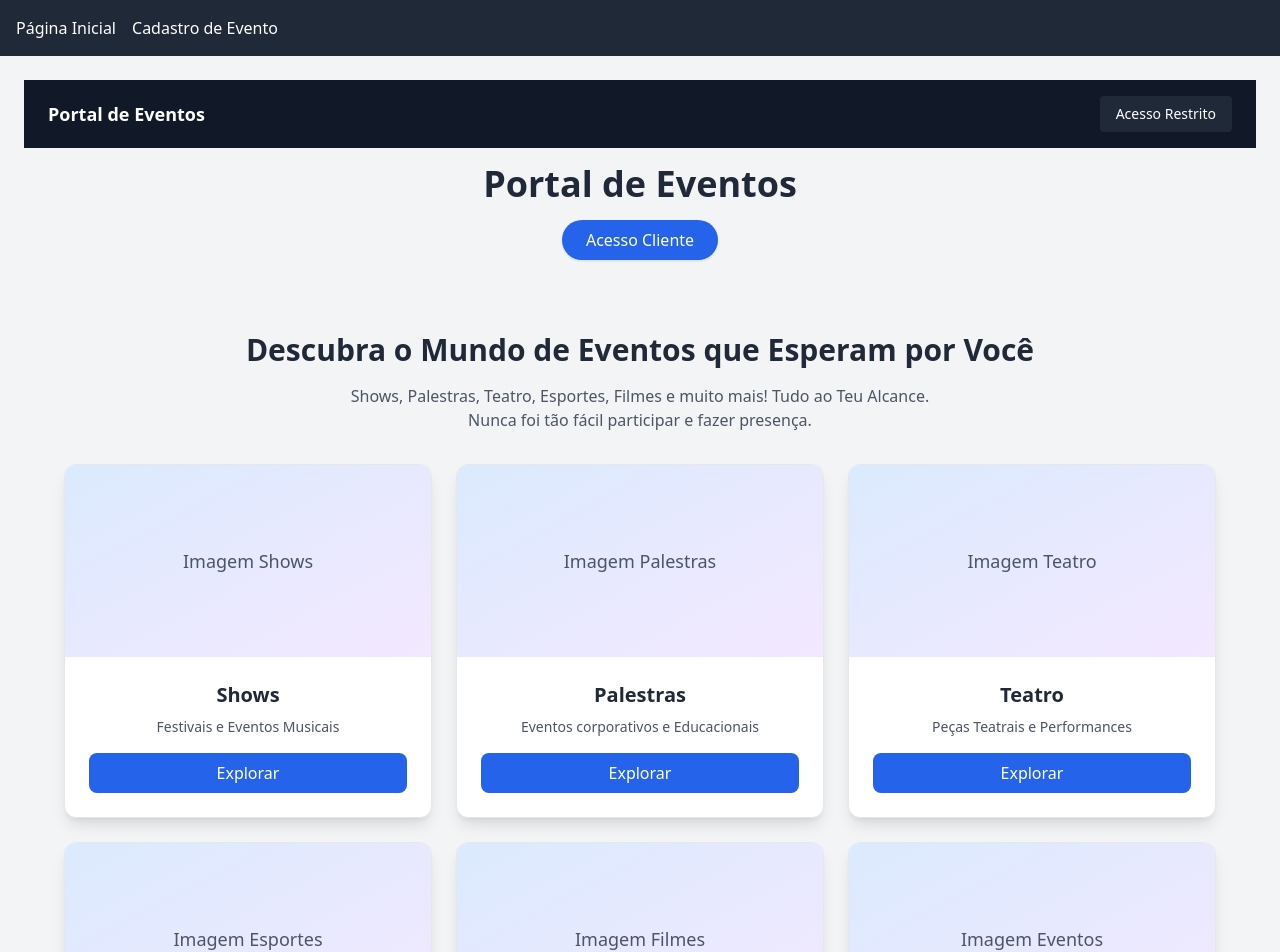
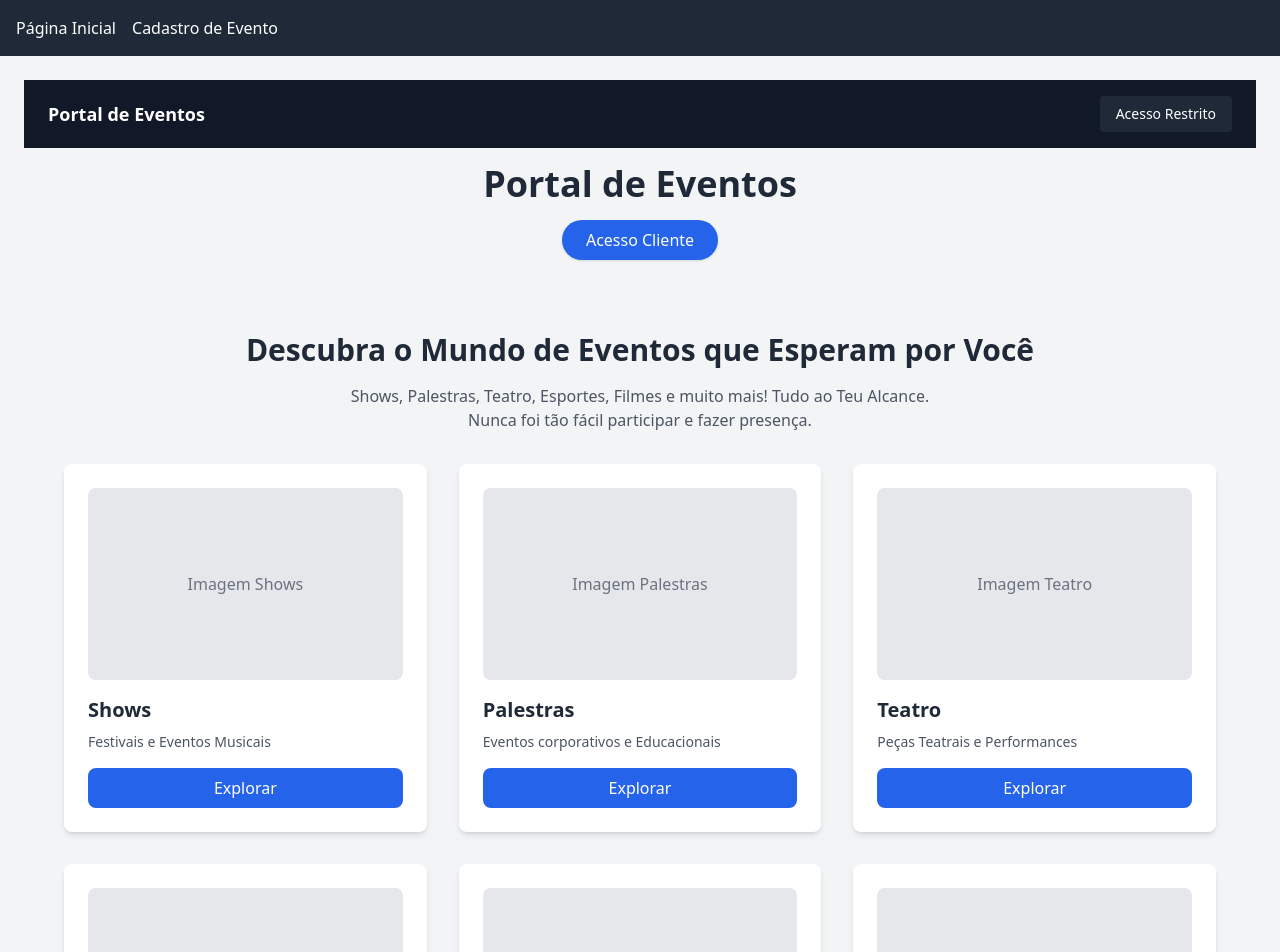
Before and after one commit to Andrehlb/portal-ingressos-frontend, a React (Vite) app: page / in a window 1280 px wide. Shown: the top 952 px of the page. Built offline with nearby package versions, Linux system fonts and the light colour scheme.

Commit message:
feat: add CategoriaCard component for category display and navigation in HomePage

```diff
--- /dev/null
+++ b/src/components/CategoriaCard.jsx
@@ -0,0 +1,35 @@
+// src/components/CategoriaCard.jsx
+import React from 'react';
+import { useNavigate } from 'react-router-dom';
+
+export default function CategoriaCard({ categoria }) {
+    const navigate = useNavigate();
+
+    const handleClick = () => {
+        // 🔌 Futuro: filtrar por categoria no back-end
+        navigate(`/eventos/${categoria.nome.toLowerCase()}`);
+    };
+
+    return (
+        <div
+            className="bg-white rounded-lg shadow-md overflow-hidden hover:shadow-lg transition hover:scale-[1.02] cursor-pointer"
+            onClick={handleClick}
+        >
+            <div className="p-6">
+                {/* Imagem fictícia */}
+                <div className="bg-gray-200 h-48 rounded-lg mb-4 flex items-center justify-center text-gray-500">
+                    Imagem {categoria.nome}
+                </div>
+
+                {/* Nome e descrição */}
+                <h3 className="text-xl font-bold text-gray-800 mb-2">{categoria.nome}</h3>
+                <p className="text-gray-600 text-sm mb-4">{categoria.descricao}</p>
+
+                {/* Botão opcional */}
+                <button className="w-full py-2 bg-blue-600 text-white rounded-lg hover:bg-blue-700 transition">
+                    Explorar
+                </button>
+            </div>
+        </div>
+    );
+}
--- a/src/pages/cliente/HomePage.jsx
+++ b/src/pages/cliente/HomePage.jsx
@@ -2,6 +2,7 @@
 import React, { useState } from 'react';
 import { useNavigate } from 'react-router-dom';
 import axios from 'axios'; // Ou sua biblioteca de HTTP preferida
+import CategoriaCard from '../../components/CategoriaCard';
 
 export default function HomePage() {
   const navigate = useNavigate();
@@ -117,30 +118,9 @@ export default function HomePage() {
           Nunca foi tão fácil participar e fazer presença.
         </p>
 
-        <div className="grid grid-cols-1 sm:grid-cols-2 lg:grid-cols-3 gap-6">
+        <div className="grid grid-cols-1 sm:grid-cols-2 lg:grid-cols-3 gap-8">
           {categorias.map((categoria) => (
-            <div
-              key={categoria.id}
-              className="bg-white border border-gray-200 shadow-lg rounded-xl overflow-hidden transition-all hover:shadow-xl"
-            >
-              <div className="h-48 bg-gradient-to-br from-blue-100 to-purple-100 flex items-center justify-center">
-                <span className="text-gray-600 text-lg">Imagem {categoria.nome}</span>
-              </div>
-              <div className="p-6">
-                <h3 className="text-xl font-bold text-gray-800 text-center mb-2">
-                  {categoria.nome}
-                </h3>
-                <p className="text-gray-600 text-sm text-center mb-4">
-                  {categoria.descricao}
-                </p>
-                <button
-                  className="w-full py-2 bg-blue-600 text-white rounded-lg hover:bg-blue-700 transition-colors"
-                  onClick={() => navigate(`/categoria/${categoria.id}`)}
-                >
-                  Explorar
-                </button>
-              </div>
-            </div>
+            <CategoriaCard key={categoria.id} categoria={categoria} />
           ))}
         </div>
       </div>
```
